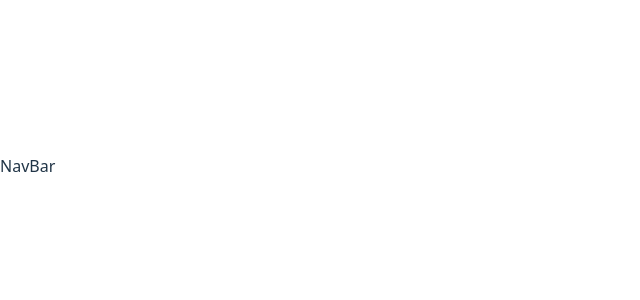
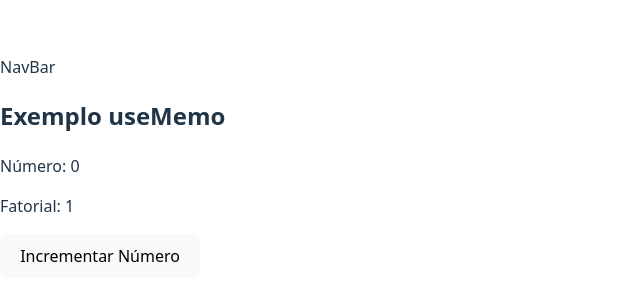
Before and after one commit to KlausKurth/ReactSkills, a React (Vite) app in the folder my-react-app/: page /hookusememo in a window 1280 px wide. Before the commit this address had no page. Shown: the part 234-534 px from the top of the page, without its empty margins (0-640 px from the left). Built offline with nearby package versions, Linux system fonts and the light colour scheme.

Commit message:
FEAT novos exemplos

```diff
--- a/my-react-app/src/App.jsx
+++ b/my-react-app/src/App.jsx
@@ -9,10 +9,12 @@ import HookUseEffect from './components/Hooks/HookUseEffect';
 import HookUseStateInputs from './components/Hooks/HookUseStateInputs';
 import HookUseReducer from './components/Hooks/HookUseReducer';
 import HookUseContext from './components/Hooks/HookUseContext';
+import HookUseRef from './components/Hooks/HookUseRef';
+import HookUseCallback from './components/Hooks/HookUseCallback';
+import HookUseMemo from './components/Hooks/HookUseMemo';
 
 //context
 import UsuarioProvider from './components/Hooks/UsuarioContext'; //import nomeado porque só pode haver um default por arquivo
-import HookUseRef from './components/Hooks/HookUseRef';
 
 
 const App = () => {
@@ -32,6 +34,8 @@ const App = () => {
           {/*React pega <HookUseContext /> e passa como children para o componente UsuarioProvider */}
           <Route path="/hookusecontext" element={<HookUseContext/>}/>
           <Route path="/hookuseref" element={<HookUseRef/>}/>
+          <Route path="/hookusecallback" element={<HookUseCallback/>}/>
+          <Route path="/hookusememo" element={<HookUseMemo/>}/>
         </Routes>
       </UsuarioProvider>
     </BrowserRouter>
--- /dev/null
+++ b/my-react-app/src/components/Hooks/HookUseCallback.jsx
@@ -0,0 +1,35 @@
+//Memoriza funções para que não sejam recriadas a cada renderização.
+
+/*Quando você passa funções para componentes filhos memorizados (React.memo)
+Quando você passa funções para dependências de outros hooks (useEffect, useMemo)
+Quando você quer evitar recriar funções pesadas toda renderização*/
+
+
+import React, {useState, useCallback, useEffect} from 'react'
+
+function HookUseCallback() {
+    const [contador, setContador] = useState(0);
+
+    // Não muda de referência entre renders, a não ser que suas dependências mudem (que aqui é [], nunca muda).
+    const incrementar = useCallback(() => {
+        setContador((c) => c + 1);
+        console.log("Função incrementar executada")
+    }, []);
+
+    // Log apenaas quando o callback é criado/mudado
+    useEffect(() => {
+        console.log("função incrementar foi criada", incrementar);
+    }, [incrementar]);
+
+
+
+  return (
+    <div>
+        <h2>Exemplo useCallback</h2>
+        <p>Contador: {contador}</p>
+        <button onClick={incrementar}>Incrementar</button>
+    </div>
+  );
+}
+
+export default HookUseCallback
--- a/my-react-app/src/components/Hooks/HookUseEffect.jsx
+++ b/my-react-app/src/components/Hooks/HookUseEffect.jsx
@@ -1,4 +1,6 @@
 //useEffect gerencia efeitos colaterais (fetch, timers, manipulação do DOM). Ele roda depois da renderização. Pode rodar sempre, uma vez, ou com dependências específicas.
+
+//useEffect roda depois da renderização e não retorna valores para serem usados na renderização atual:
 
 import React, { useEffect, useState } from 'react'
 
--- /dev/null
+++ b/my-react-app/src/components/Hooks/HookUseMemo.jsx
@@ -0,0 +1,29 @@
+// Memoriza valores derivados de cálculos pesados para evitar recomputações desnecessárias
+// Quando usar? Quando cálculos complexos precisam ser otimizados e usados em renderizações.
+
+import React, { useState, useMemo } from "react";
+
+// useMemo  guarda o resultado do cálculo da função — neste caso, o fatorial já calculado de um numero.
+//Para n = 0 ou n = 1, ele retorna 1 imediatamente esse é o valor do resultado fatorial que é guardado pelo useMemo
+
+function HookUseMemo() {
+  const [numero, setNumero] = useState(0);
+
+  const fatorial = useMemo(() => {
+    console.log("Calculando fatorial para:", numero);
+    const calc = (n) => (n <= 1 ? 1 : n * calc(n - 1));
+    return calc(numero);
+  }, [numero]); // só recalcula quando numero muda
+
+  return (
+    <div>
+      <h2>Exemplo useMemo</h2>
+      <p>Número: {numero}</p>
+      <p>Fatorial: {fatorial}</p>
+
+      <button onClick={() => setNumero(numero + 1)}>Incrementar Número</button>
+    </div>
+  );
+}
+
+export default HookUseMemo;
```
Also changed, not shown: 1 other file (tests, documents, lock files or other folders).
